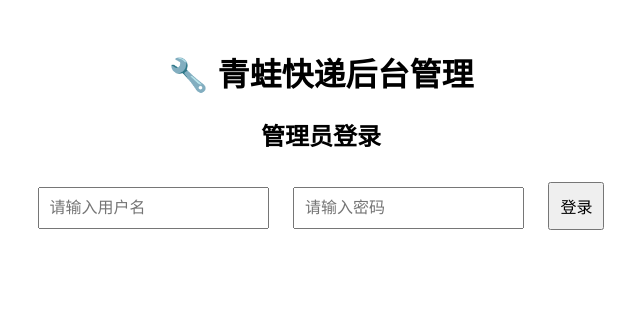
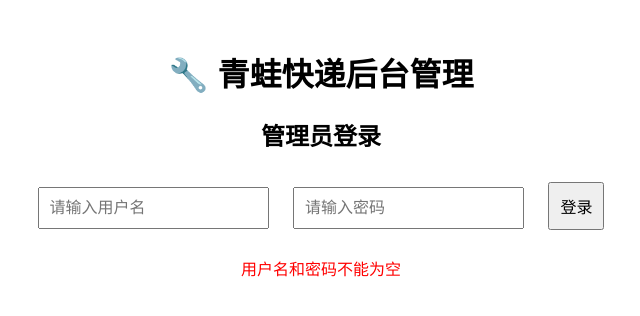
Before and after one commit to kami-sama-hub/my_project, a website: page public/admin.html in a window 1280 px wide. Both pictures are taken after a click on the button "登录". Shown: the whole page, without its empty margins (319-959 px from the left). Drawn offline with Linux system fonts and the light colour scheme; no server answers.

Commit message:
Update admin.html

```diff
--- a/public/admin.html
+++ b/public/admin.html
@@ -51,8 +51,15 @@
 
     <script>
         async function login() {
-            const username = document.getElementById('username').value;
-            const password = document.getElementById('password').value;
+            const username = document.getElementById('username').value.trim();
+            const password = document.getElementById('password').value.trim();
+
+            if (!username || !password) {
+                document.getElementById('loginMessage').innerText = '用户名和密码不能为空';
+                return;
+            }
+
+            console.log("🔹 正在尝试登录...");
 
             const response = await fetch('/login', {
                 method: 'POST',
@@ -61,6 +68,7 @@
             });
 
             const data = await response.json();
+            console.log("🔹 服务器返回:", data);
 
             if (data.success) {
                 document.getElementById('loginPanel').style.display = 'none';
@@ -80,6 +88,8 @@
                 return;
             }
 
+            console.log("🔹 提交快递信息...");
+
             const response = await fetch('/add', {
                 method: 'POST',
                 headers: { 'Content-Type': 'application/json' },
@@ -87,6 +97,8 @@
             });
 
             const data = await response.json();
+            console.log("🔹 服务器返回:", data);
+
             document.getElementById('message').innerText = data.message;
             loadParcels();
         }
@@ -94,6 +106,7 @@
         async function loadParcels() {
             const response = await fetch('/deliveries');
             const data = await response.json();
+            console.log("🔹 加载快递信息:", data);
 
             let rows = '';
             data.forEach(parcel => {
@@ -110,11 +123,13 @@
         }
 
         async function deleteParcel(trackingNumber) {
+            console.log(`🔹 删除快递: ${trackingNumber}`);
             await fetch(`/delete/${trackingNumber}`, { method: 'DELETE' });
             loadParcels();
         }
 
         function logout() {
+            console.log("🔹 退出登录");
             fetch('/logout').then(() => window.location.reload());
         }
     </script>
```
